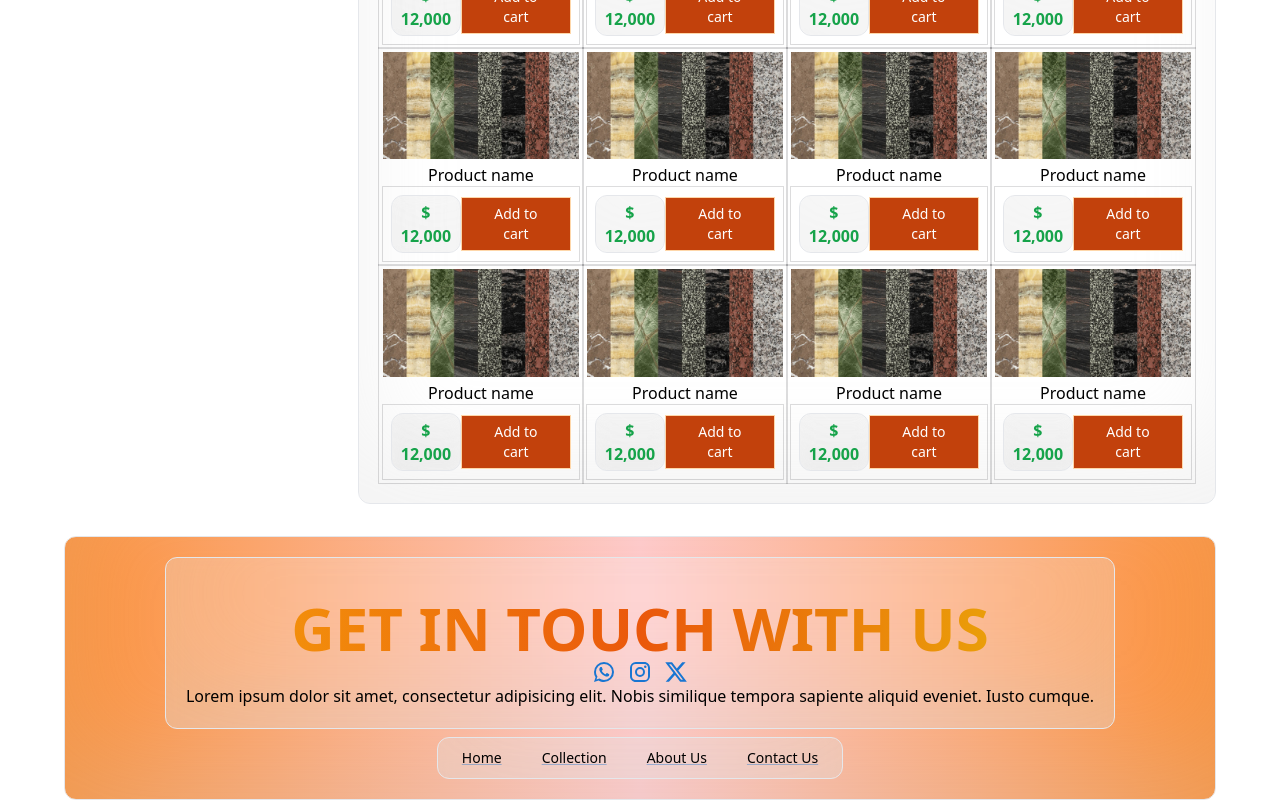
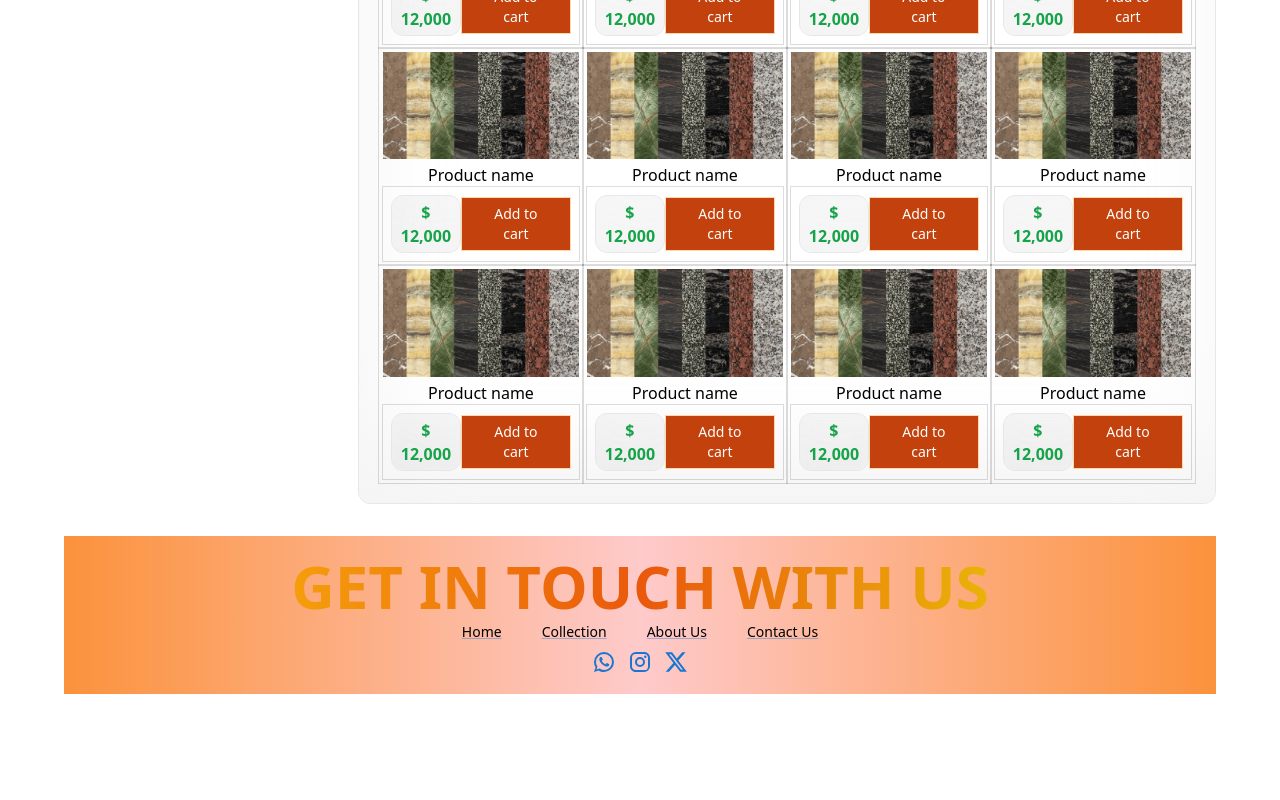
Before and after one commit to Bobzero23/Osmanli-Building-Frontend, a Next.js app: page / in a window 1280 px wide. Shown: the part 1156-1956 px from the top of the page. After the commit the page ends 1850 px from the top, so only its background shows below. Built offline with nearby package versions, Linux system fonts and the light colour scheme.

Commit message:
feature: refactoring the footer

```diff
--- a/components/Footer.jsx
+++ b/components/Footer.jsx
@@ -6,29 +6,13 @@ import XIcon from "@mui/icons-material/X";
 
 const Footer = () => {
   return (
-    <div className="flex-center glassmorphism flex-col mt-4 gap-2 w-full h-auto bg-gradient-to-r from-orange-400 via-red-200 to-orange-400">
-      <div className="gap-2 glassmorphism">
+    <div className="flex-center flex-col pb-5 mt-4 gap-2 w-full h-auto bg-gradient-to-r from-orange-400 via-red-200 to-orange-400">
+      <div className="gap-2">
         <h1 className="head_text orange_gradient w-full flex-center">
           GET IN TOUCH WITH US
         </h1>
-        <div className="flex-center w-full gap-3 ">
-          <Link href="/">
-            <WhatsAppIcon />
-          </Link>
-          <Link href="/">
-            <InstagramIcon />
-          </Link>
-          <Link href="/">
-            <XIcon />
-          </Link>
-        </div>
-        <p>
-          Lorem ipsum dolor sit amet, consectetur adipisicing elit. Nobis
-          similique tempora sapiente aliquid eveniet. Iusto cumque.
-        </p>
-      </div>
 
-      <ul className=" md:flex price_glassmorphism">
+        <ul className=" md:flex md:price_glassmorphism justify-center w-full">
           <li className="list-none">
             <Link href="/">
               <p className="outline_btn ">Home</p>
@@ -55,6 +39,18 @@ const Footer = () => {
             </Link>
           </li>
         </ul>
+        <div className="flex-center w-full gap-3 ">
+          <Link href="/">
+            <WhatsAppIcon />
+          </Link>
+          <Link href="/">
+            <InstagramIcon />
+          </Link>
+          <Link href="/">
+            <XIcon />
+          </Link>
+        </div>
+      </div>
     </div>
   );
 };
```
Lines whose indentation alone changed are shown as unchanged.
